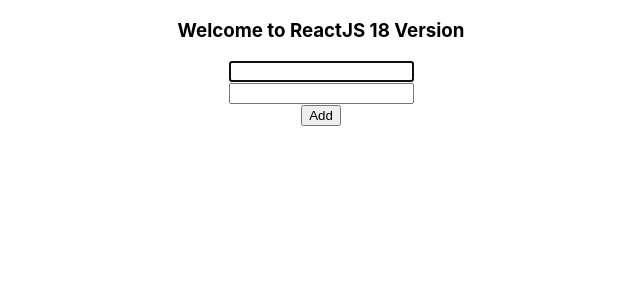
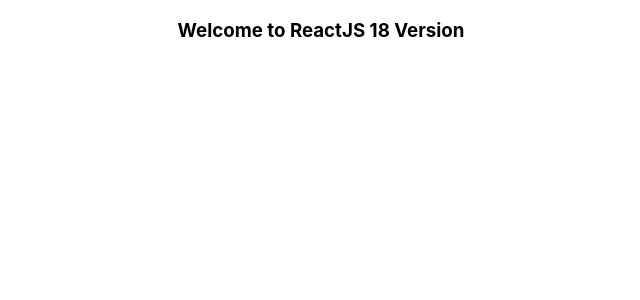
Before and after one commit to Reehana12/rb14, a React (Create React App) app: page / in a window 1280 px wide. Shown: the top 300 px of the page, without its empty margins (319-959 px from the left). Built offline with nearby package versions, Linux system fonts and the light colour scheme.

Commit message:
main branch

```diff
--- a/src/App.jsx
+++ b/src/App.jsx
@@ -1,11 +1,9 @@
 import logo from "./logo.svg";
 import "./App.css";
-import RegForm from "./RegForm";
 function App() {
   return (
     <div className="App">
       <h3>Welcome to ReactJS 18 Version</h3>
-      <RegForm></RegForm>
     </div>
   );
 }
--- a/src/RegForm.jsx
+++ /dev/null
@@ -1,30 +0,0 @@
-import React from 'react';
-
-function RegForm(props) {
-    const ref1 = React.useRef();
-    const ref2 = React.useRef();
-    const ref3 = React.useRef();
-    React.useEffect(()=>{
-       ref1.current.focus()
-    },[])
-    function checkEntry(e){
-        if(e.key==='Enter'){
-            ref2.current.focus();
-        }
-    }
-    function check2ndEntry(e){
-        if(e.key==='Enter'){
-            ref3.current.focus();
-        }
-    }
-    return (
-        <div>
-            <input type="text" ref={ref1} onKeyUp={checkEntry}/><br/>
-            <input type="text" ref={ref2} onKeyUp={check2ndEntry}/>
-            <br/>
-            <button ref={ref3}>Add</button>
-        </div>
-    );
-}
-
-export default RegForm;
```
